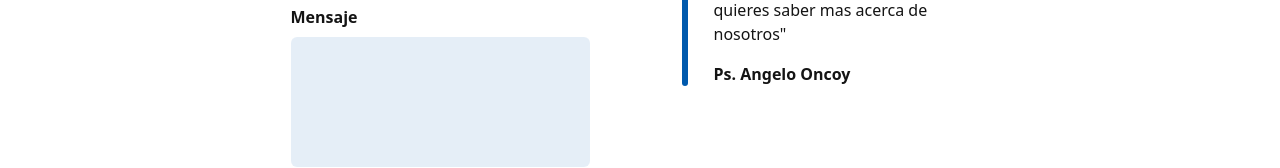
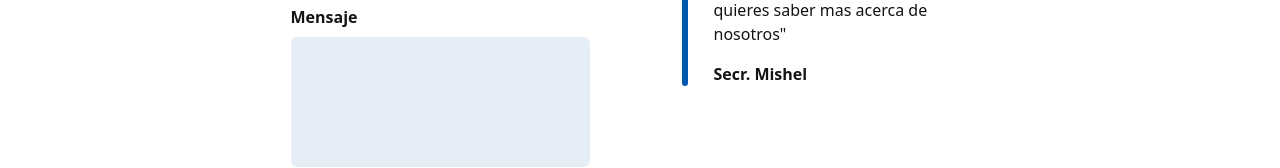
Before and after one commit to joacoooo0/iacym-web, an Astro site: page /contactanos in a window 1280 px wide. Shown: the part 547-715 px from the top of the page. Built offline with nearby package versions, Linux system fonts and the light colour scheme; Astro itself is replaced by a stand-in of ours.

Commit message:
update ⬆️ se cambió el nombre del encargado asignado

```diff
--- a/src/pages/contactanos.astro
+++ b/src/pages/contactanos.astro
@@ -42,7 +42,7 @@ import EmailForm from "../components/EmailForm";
               <p
                 class="text-[#141414] md:text-[16px] text-[14px] mt-4 font-bold"
               >
-                Ps. Angelo Oncoy
+                Secr. Mishel
               </p>
             </div>
           </div>
```
